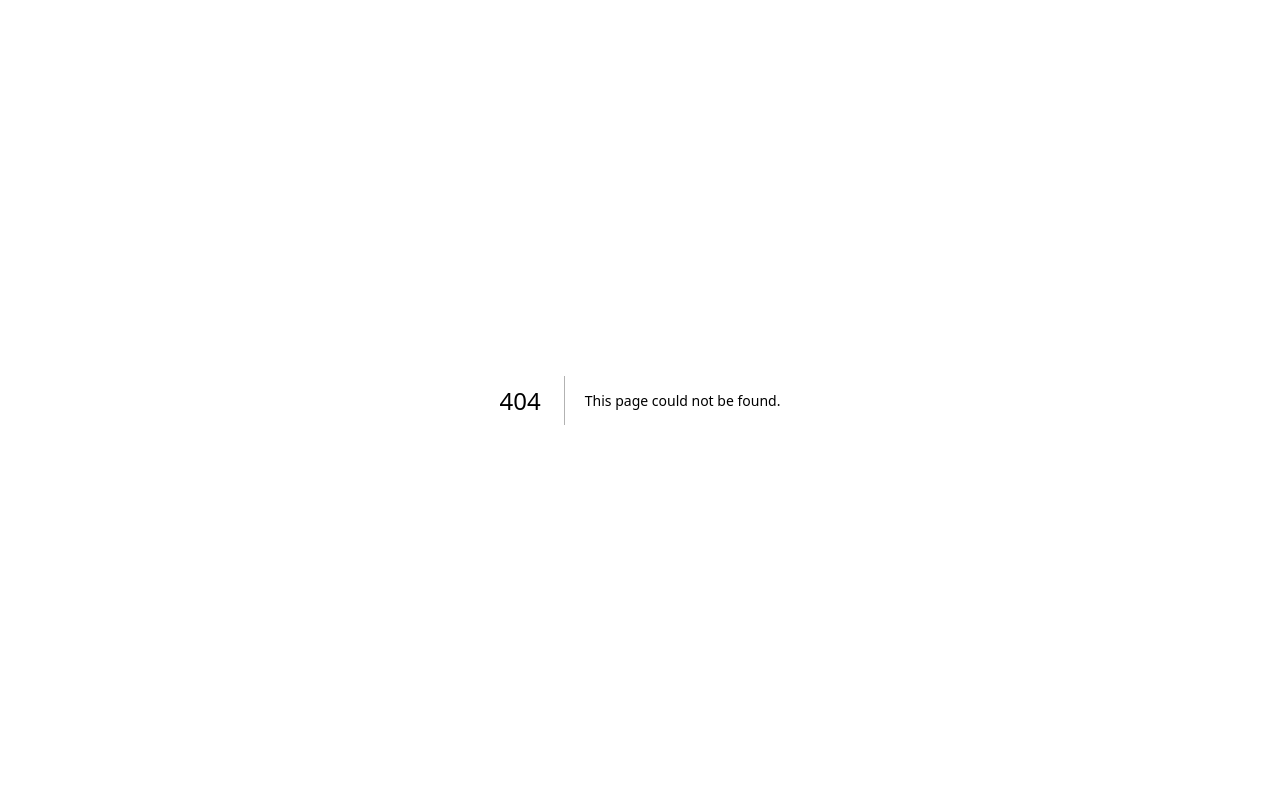
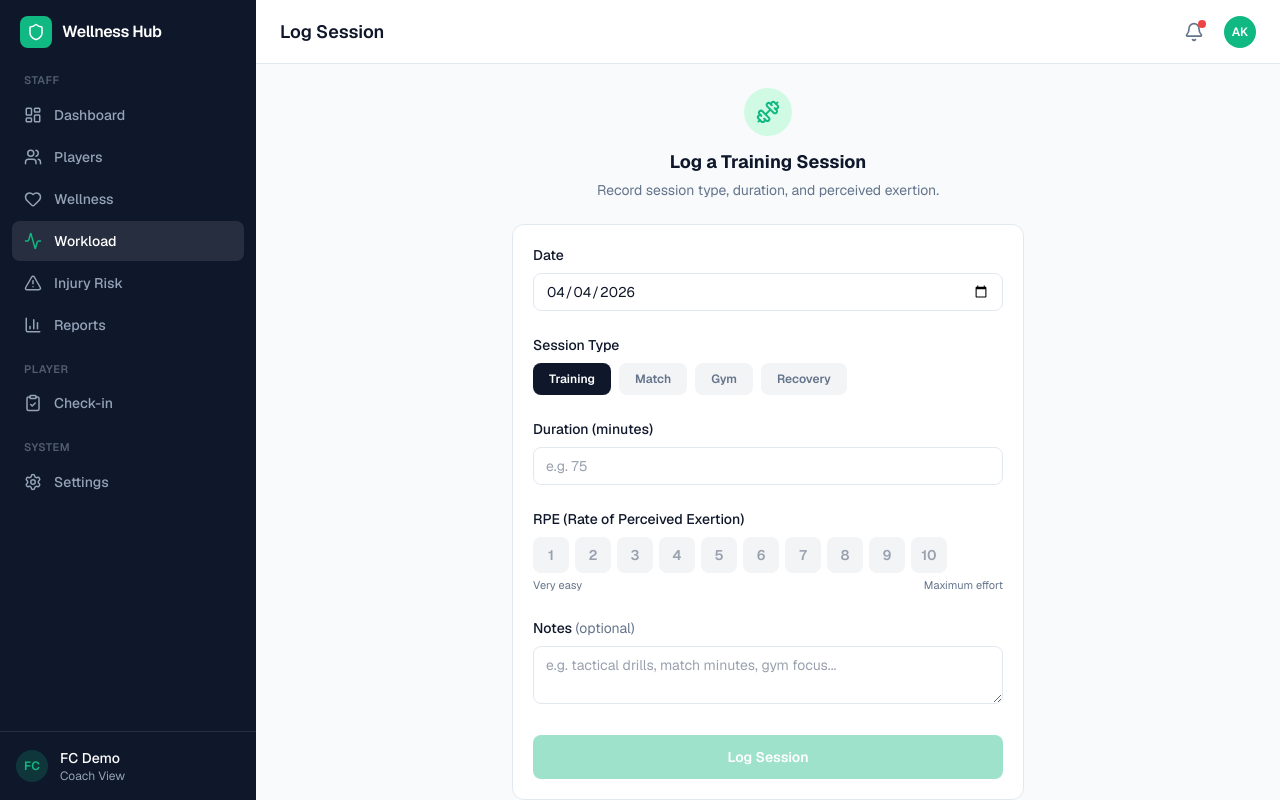
Before and after one commit to fvarli/football-wellness-hub, a Next.js app: page /workload/log in a window 1280 px wide. Before the commit this address had no page. Built offline with nearby package versions, Linux system fonts and the light colour scheme.

Commit message:
feat: add training session creation form at /workload/log wired to POST /api/sessions

```diff
--- /dev/null
+++ b/src/app/workload/log/page.tsx
@@ -0,0 +1,30 @@
+import AppShell from "@/components/app-shell";
+import SessionForm from "@/components/session-form";
+import { Dumbbell } from "lucide-react";
+
+// Hardcoded demo player until auth is implemented.
+const DEMO_PLAYER_ID = "1";
+
+export default function LogSessionPage() {
+  return (
+    <AppShell title="Log Session">
+      <div className="mx-auto max-w-lg">
+        <div className="mb-6 text-center">
+          <div className="mx-auto flex h-12 w-12 items-center justify-center rounded-full bg-accent-light">
+            <Dumbbell className="h-6 w-6 text-accent" />
+          </div>
+          <h2 className="mt-3 text-lg font-bold text-foreground">
+            Log a Training Session
+          </h2>
+          <p className="mt-1 text-sm text-muted">
+            Record session type, duration, and perceived exertion.
+          </p>
+        </div>
+
+        <div className="rounded-xl border border-card-border bg-card-bg p-5">
+          <SessionForm playerId={DEMO_PLAYER_ID} />
+        </div>
+      </div>
+    </AppShell>
+  );
+}
--- a/src/app/workload/page.tsx
+++ b/src/app/workload/page.tsx
@@ -33,10 +33,16 @@ export default function WorkloadPage() {
 
   return (
     <AppShell title="Workload">
-      <div className="mb-6">
+      <div className="mb-6 flex items-center justify-between">
         <p className="text-sm text-muted">
           Recent training sessions and workload data across the squad.
         </p>
+        <Link
+          href="/workload/log"
+          className="rounded-lg bg-accent px-4 py-2 text-xs font-semibold text-white hover:bg-emerald-600 transition-colors"
+        >
+          + Log Session
+        </Link>
       </div>
 
       {/* Summary cards */}
--- /dev/null
+++ b/src/components/session-form.tsx
@@ -0,0 +1,227 @@
+"use client";
+
+import { useState } from "react";
+import type { SessionType } from "@/lib/types";
+import RatingInput from "./rating-input";
+import { CheckCircle, Loader2, AlertCircle } from "lucide-react";
+
+const SESSION_TYPES: { value: SessionType; label: string }[] = [
+  { value: "training", label: "Training" },
+  { value: "match", label: "Match" },
+  { value: "gym", label: "Gym" },
+  { value: "recovery", label: "Recovery" },
+];
+
+interface SessionFormProps {
+  playerId: string;
+}
+
+export default function SessionForm({ playerId }: SessionFormProps) {
+  const [date, setDate] = useState(new Date().toISOString().slice(0, 10));
+  const [type, setType] = useState<SessionType>("training");
+  const [duration, setDuration] = useState("");
+  const [rpe, setRpe] = useState<number | null>(null);
+  const [notes, setNotes] = useState("");
+
+  const [submitting, setSubmitting] = useState(false);
+  const [submitted, setSubmitted] = useState(false);
+  const [createdLoad, setCreatedLoad] = useState(0);
+  const [errors, setErrors] = useState<string[]>([]);
+
+  const canSubmit = date.length > 0 && duration.length > 0 && rpe !== null && !submitting;
+
+  async function handleSubmit(e: React.FormEvent) {
+    e.preventDefault();
+    if (!canSubmit) return;
+
+    setErrors([]);
+    setSubmitting(true);
+
+    const payload = {
+      playerId,
+      date,
+      type,
+      durationMinutes: parseInt(duration, 10),
+      rpe,
+      notes: notes || undefined,
+    };
+
+    try {
+      const res = await fetch("/api/sessions", {
+        method: "POST",
+        headers: { "Content-Type": "application/json" },
+        body: JSON.stringify(payload),
+      });
+
+      const data = await res.json();
+
+      if (!res.ok) {
+        const apiErrors: string[] = Array.isArray(data.errors)
+          ? data.errors.map((err: { message?: string }) => err.message ?? String(err))
+          : ["Submission failed"];
+        setErrors(apiErrors);
+        setSubmitting(false);
+        return;
+      }
+
+      setCreatedLoad(data.sessionLoad ?? 0);
+      setSubmitted(true);
+    } catch {
+      setErrors(["Network error — please try again"]);
+    } finally {
+      setSubmitting(false);
+    }
+  }
+
+  function resetForm() {
+    setDate(new Date().toISOString().slice(0, 10));
+    setType("training");
+    setDuration("");
+    setRpe(null);
+    setNotes("");
+    setSubmitted(false);
+    setErrors([]);
+    setCreatedLoad(0);
+  }
+
+  if (submitted) {
+    return (
+      <div className="flex flex-col items-center justify-center py-16 text-center">
+        <CheckCircle className="h-16 w-16 text-accent" />
+        <h3 className="mt-4 text-xl font-bold text-foreground">Session Logged</h3>
+        <p className="mt-2 text-sm text-muted">
+          Session load: <span className="font-semibold text-foreground">{createdLoad} AU</span>
+        </p>
+        <button
+          type="button"
+          onClick={resetForm}
+          className="mt-6 rounded-lg bg-accent px-4 py-2 text-sm font-medium text-white hover:bg-emerald-600 transition-colors"
+        >
+          Log Another
+        </button>
+      </div>
+    );
+  }
+
+  return (
+    <form onSubmit={handleSubmit} className="space-y-6">
+      {/* Error summary */}
+      {errors.length > 0 && (
+        <div className="rounded-lg border border-danger/30 bg-danger-light p-3">
+          <div className="flex items-start gap-2">
+            <AlertCircle className="mt-0.5 h-4 w-4 shrink-0 text-danger" />
+            <div>
+              <p className="text-sm font-medium text-danger">Submission failed</p>
+              <ul className="mt-1 list-inside list-disc text-xs text-danger/80">
+                {errors.map((err, i) => (
+                  <li key={i}>{err}</li>
+                ))}
+              </ul>
+            </div>
+          </div>
+        </div>
+      )}
+
+      {/* Date */}
+      <div>
+        <label htmlFor="session-date" className="mb-2 block text-sm font-medium text-foreground">
+          Date
+        </label>
+        <input
+          id="session-date"
+          type="date"
+          value={date}
+          onChange={(e) => setDate(e.target.value)}
+          className="w-full rounded-lg border border-card-border bg-white px-3 py-2 text-sm text-foreground focus:border-accent focus:outline-none focus:ring-1 focus:ring-accent"
+        />
+      </div>
+
+      {/* Session type */}
+      <div>
+        <p className="mb-2 text-sm font-medium text-foreground">Session Type</p>
+        <div className="flex gap-2">
+          {SESSION_TYPES.map((st) => (
+            <button
+              key={st.value}
+              type="button"
+              onClick={() => setType(st.value)}
+              className={`rounded-lg px-4 py-2 text-xs font-semibold transition-colors ${
+                type === st.value
+                  ? "bg-foreground text-white"
+                  : "bg-gray-100 text-muted hover:bg-gray-200"
+              }`}
+            >
+              {st.label}
+            </button>
+          ))}
+        </div>
+      </div>
+
+      {/* Duration */}
+      <div>
+        <label htmlFor="session-duration" className="mb-2 block text-sm font-medium text-foreground">
+          Duration (minutes)
+        </label>
+        <input
+          id="session-duration"
+          type="number"
+          min={1}
+          max={600}
+          value={duration}
+          onChange={(e) => setDuration(e.target.value)}
+          placeholder="e.g. 75"
+          className="w-full rounded-lg border border-card-border bg-white px-3 py-2 text-sm text-foreground placeholder:text-gray-400 focus:border-accent focus:outline-none focus:ring-1 focus:ring-accent"
+        />
+      </div>
+
+      {/* RPE */}
+      <RatingInput
+        label="RPE (Rate of Perceived Exertion)"
+        lowLabel="Very easy"
+        highLabel="Maximum effort"
+        value={rpe}
+        onChange={setRpe}
+      />
+
+      {/* Notes */}
+      <div>
+        <label htmlFor="session-notes" className="mb-2 block text-sm font-medium text-foreground">
+          Notes <span className="font-normal text-muted">(optional)</span>
+        </label>
+        <textarea
+          id="session-notes"
+          rows={2}
+          value={notes}
+          onChange={(e) => setNotes(e.target.value)}
+          placeholder="e.g. tactical drills, match minutes, gym focus..."
+          className="w-full rounded-lg border border-card-border bg-white px-3 py-2 text-sm text-foreground placeholder:text-gray-400 focus:border-accent focus:outline-none focus:ring-1 focus:ring-accent"
+        />
+      </div>
+
+      {/* Computed load preview */}
+      {rpe !== null && duration.length > 0 && parseInt(duration, 10) > 0 && (
+        <div className="rounded-lg bg-gray-50 px-4 py-3 text-center">
+          <p className="text-xs text-muted">Estimated Session Load</p>
+          <p className="mt-1 text-2xl font-bold text-foreground">
+            {rpe * parseInt(duration, 10)} <span className="text-sm font-normal text-muted">AU</span>
+          </p>
+        </div>
+      )}
+
+      <button
+        type="submit"
+        disabled={!canSubmit}
+        className="flex w-full items-center justify-center gap-2 rounded-lg bg-accent py-3 text-sm font-semibold text-white transition-colors hover:bg-emerald-600 disabled:cursor-not-allowed disabled:opacity-40"
+      >
+        {submitting ? (
+          <>
+            <Loader2 className="h-4 w-4 animate-spin" />
+            Submitting...
+          </>
+        ) : (
+          "Log Session"
+        )}
+      </button>
+    </form>
+  );
+}
```
Also changed, not shown: 6 other files (tests, documents, lock files or other folders).
